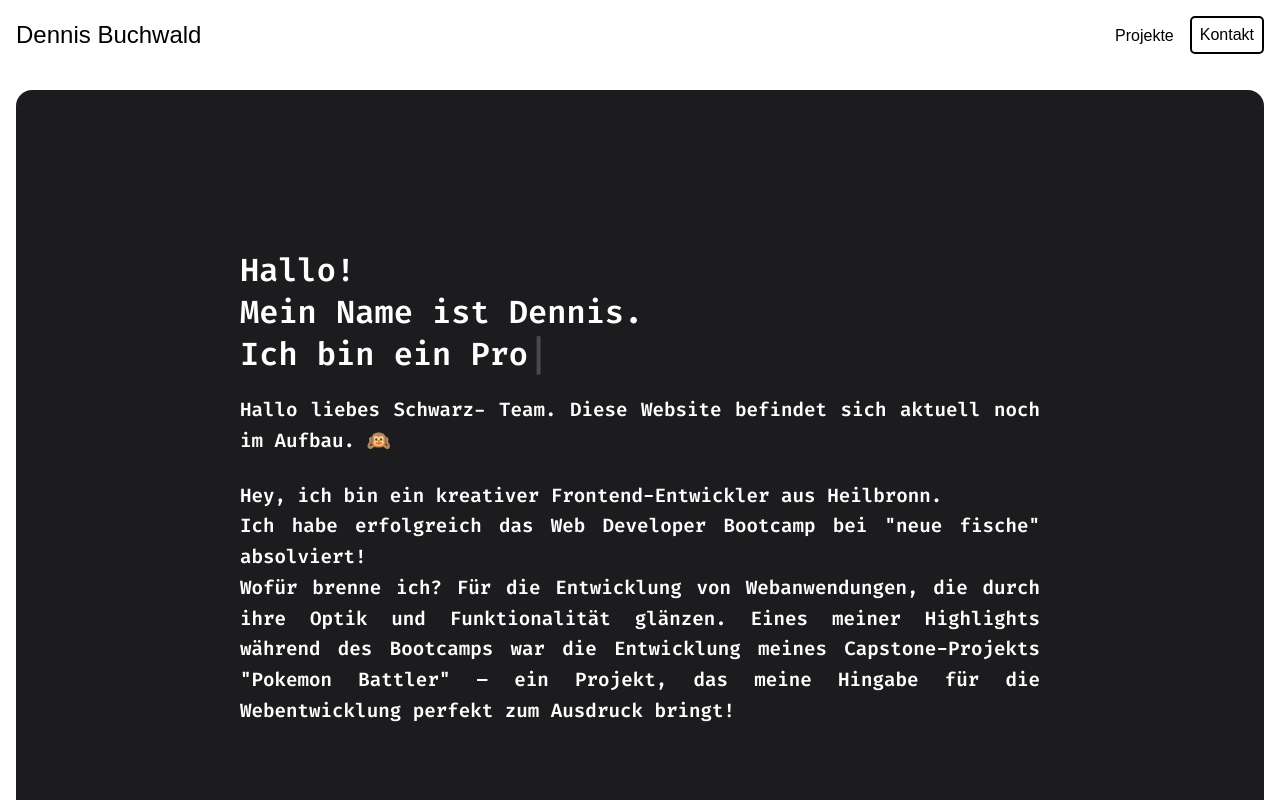
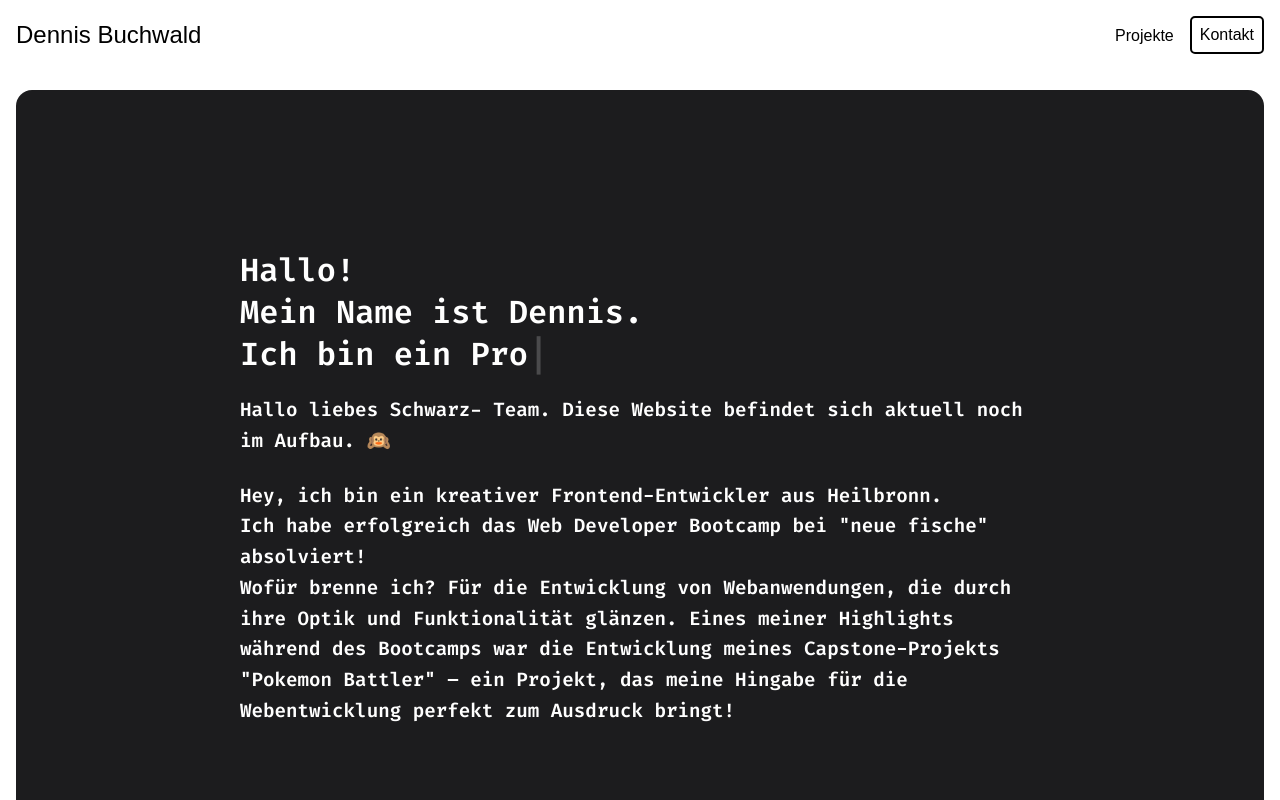
Before and after one commit to dennisbuchwald/dennisbuchwald-de, a Next.js app: page / in a window 1280 px wide. Shown: the top 800 px of the page. Built offline with nearby package versions, Linux system fonts and the light colour scheme; no server answers.

Commit message:
fix grama

```diff
--- a/src/pages/index.js
+++ b/src/pages/index.js
@@ -145,7 +145,7 @@ const Text = styled.p`
   font-size: 1.2rem;
   line-height: 1.6;
   max-width: 800px;
-  text-align: justify;
+  text-align: justify-center;
   margin-bottom: 1.5rem;
 `;
 
```
